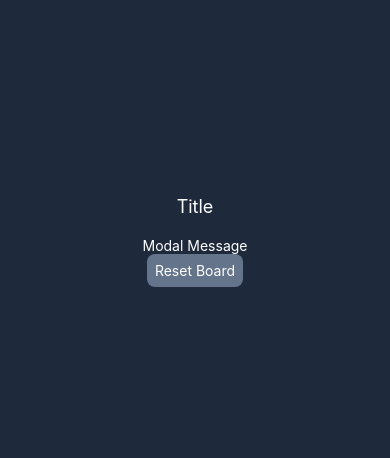
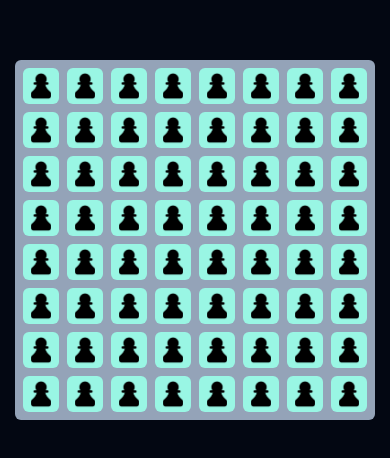
Before and after one commit to AgeReapor/act-2, a React Native app: screen / in a window 390 px wide. Shown: the part 182-640 px from the top of the page. Built offline with nearby package versions, Linux system fonts and the light colour scheme.

Commit message:
Variable chess grid

```diff
--- a/App.tsx
+++ b/App.tsx
@@ -9,13 +9,45 @@ import '@expo/metro-runtime';
 import React, { useState } from 'react';
 import { Vector2 } from 'types/Vector2';
 import { CustomModal } from 'components/CustomModal';
+import { Canvas } from 'components/Canvas';
+import { View } from 'react-native';
+import { BoardItem, BoardItemProps } from 'components/BoardItem';
+import { calcGridAttrs } from 'utils/GridUtils';
+import { BoardItemType } from 'types/BoardItemType';
 
-export const SelectContext = createContext<{
+// Constant Declarations
+const CANVAS_SIZE = 360;
+const TILES_IN_A_SIDE = 8;
+
+const INIT_BOARD: BoardItemProps[] = [];
+
+for (let i = 0; i < TILES_IN_A_SIDE; i++) {
+    for (let j = 0; j < TILES_IN_A_SIDE; j++) {
+        INIT_BOARD.push({
+            key: i * TILES_IN_A_SIDE + j + '',
+            position: { x: i, y: j },
+            type: BoardItemType.PEG,
+        });
+    }
+}
+
+export const Context = createContext<{
     getSelected: () => Vector2;
     setSelected: (s: Vector2) => void;
+    readonly canvasSize: number;
+    readonly tilesInASide: number;
+    readonly gap: number;
+    readonly tileSize: number;
 }>({
+    // Selected Board Item Variable
     getSelected: () => ({ x: -1, y: -1 }),
     setSelected: () => {},
+
+    // Grid Attributes
+    canvasSize: CANVAS_SIZE,
+    tilesInASide: TILES_IN_A_SIDE,
+    gap: calcGridAttrs(CANVAS_SIZE, TILES_IN_A_SIDE).gap,
+    tileSize: calcGridAttrs(CANVAS_SIZE, TILES_IN_A_SIDE).tileSize,
 });
 
 export default function App() {
@@ -28,7 +60,9 @@ export default function App() {
         _setSelected(s);
     };
 
-    const [modalState, setModalState] = useState<boolean>(true);
+    const [boardState, setBoardState] = useState<BoardItemProps[]>(INIT_BOARD);
+
+    const [modalState, setModalState] = useState<boolean>(false);
 
     const modalButtons = [
         {
@@ -40,10 +74,21 @@ export default function App() {
     ];
 
     return (
-        <SelectContext.Provider value={{ getSelected, setSelected }}>
-            <CustomModal isActive={modalState} buttons={modalButtons} />
-            <ScreenContent title="Home" path="App.tsx"></ScreenContent>
-            <StatusBar style="auto" />
-        </SelectContext.Provider>
+        <Context.Provider
+            value={{
+                getSelected,
+                setSelected,
+                canvasSize: CANVAS_SIZE,
+                tilesInASide: TILES_IN_A_SIDE,
+                gap: calcGridAttrs(CANVAS_SIZE, TILES_IN_A_SIDE).gap,
+                tileSize: calcGridAttrs(CANVAS_SIZE, TILES_IN_A_SIDE).tileSize,
+            }}>
+            <View className="size-full items-center justify-center bg-gray-950">
+                <CustomModal isActive={modalState} buttons={modalButtons} />
+                {/* <ScreenContent title="Home" path="App.tsx"></ScreenContent> */}
+                <Canvas boardState={boardState}></Canvas>
+                <StatusBar style="auto" />
+            </View>
+        </Context.Provider>
     );
 }
--- a/components/BoardItem.tsx
+++ b/components/BoardItem.tsx
@@ -3,41 +3,46 @@ import { Image, Pressable, Text } from 'react-native';
 import { BoardItemType } from 'types/BoardItemType';
 import { Move } from 'types/Move';
 import { Vector2 } from 'types/Vector2';
-import { SelectContext } from 'App';
+import { Context } from 'App';
 
-type BoardItemProps = {
+export type BoardItemProps = {
     // key of the component
     key: string;
     // PEG or HOLE
-    type: BoardItemType;
+    type?: BoardItemType;
     // Position on board: {x,y}
-    position: Vector2;
+    position?: Vector2;
     // [Default Color, Selected Color]
-    colors: string[];
+    colors?: string[];
     // Available Moves
-    playableMoves: Move[];
+    playableMoves?: Move[];
     // Called when a move is selected
-    moveHandler: (move: Move) => void;
+    moveHandler?: (move: Move) => void;
 };
 
 const pawnImage = require('../assets/pawn.png');
-const holeImage = require('../assets/hole.png');
 
 export const BoardItem = ({
     key,
-    type,
-    position,
-    colors,
-    playableMoves,
-    moveHandler,
+    type = BoardItemType.PEG,
+    position = { x: 0, y: 0 },
+    colors = [`bg-teal-200`, `bg-teal-400`],
+    playableMoves = [],
+    moveHandler = () => {
+        console.log('no move handler');
+    },
 }: BoardItemProps) => {
-    const { getSelected, setSelected } = useContext(SelectContext);
+    const { getSelected, setSelected, tileSize, gap } = useContext(Context);
 
     // derived attributes
     const selected = getSelected();
     const isSelected = selected.x == position.x && selected.y == position.y;
     // const canMove = playableMoves.length > 0;
     const canMove = playableMoves.length >= 0;
+    const realCoords: Vector2 = {
+        x: gap + position.x * (tileSize + gap),
+        y: gap + position.y * (tileSize + gap),
+    };
 
     // handlers
     const selectedHandler = () => {
@@ -51,12 +56,13 @@ export const BoardItem = ({
     const disabledHandler = () => {};
 
     // styles
-    const tile = `relative size-10 items-center justify-center transition-colors rounded-md`;
+    const tileStyles = `absolute items-center justify-center transition-all left-${position.x} top-${position.y} rounded-md`;
 
     if (type === BoardItemType.PEG)
         return (
             <Pressable
-                className={`${tile} ${colors} ${isSelected ? colors[1] : colors[0]}`}
+                className={`${tileStyles} ${colors} ${isSelected ? colors[1] : colors[0]}`}
+                style={{ left: realCoords.x, top: realCoords.y, width: tileSize, height: tileSize }}
                 onPress={canMove ? selectedHandler : disabledHandler}
                 onBlur={blurHandler}>
                 <Image
@@ -66,5 +72,5 @@ export const BoardItem = ({
             </Pressable>
         );
 
-    return <Pressable className={`${tile}  ${colors[0]} `}></Pressable>;
+    return <Pressable className={`${tileStyles}  ${colors[0]} `}></Pressable>;
 };
--- /dev/null
+++ b/components/Canvas.tsx
@@ -0,0 +1,30 @@
+import React, { useContext } from 'react';
+import { BoardItem, BoardItemProps } from './BoardItem';
+import { View } from 'react-native';
+import { Move } from 'types/Move';
+import { Context } from 'App';
+
+type CanvasProps = {
+    boardState?: BoardItemProps[];
+    canvasSize?: number;
+};
+
+export const Canvas = ({ boardState = [] }: CanvasProps) => {
+    const { canvasSize } = useContext(Context);
+    return (
+        <View
+            className={`relative rounded-md bg-slate-400`}
+            style={{ width: canvasSize, height: canvasSize }}>
+            {boardState.map((item, index) => (
+                <BoardItem
+                    key={item.key}
+                    type={item.type}
+                    position={item.position}
+                    colors={item.colors}
+                    playableMoves={item.playableMoves}
+                    moveHandler={item.moveHandler}
+                />
+            ))}
+        </View>
+    );
+};
--- a/components/CustomModal.tsx
+++ b/components/CustomModal.tsx
@@ -21,7 +21,7 @@ export const CustomModal = ({
         {
             text: 'Button',
             textColor: 'text-white',
-            color: 'color-slate-400',
+            color: 'color-slate-200',
             onPress: () => console.log('Pressed Modal Button'),
         },
     ],
@@ -35,10 +35,10 @@ export const CustomModal = ({
             onRequestClose={() => {
                 console.log('Modal has been closed.');
             }}>
-            <View className="flex-1">
-                <View className="size-full items-center justify-center bg-slate-800 p-4 text-white">
-                    <Text className="text-lg text-white">{title}</Text>
-                    <Text className="mt-4 text-white">{message}</Text>
+            <View className="size-full flex-1 items-center justify-center bg-slate-900">
+                <View className="w-8/12 items-center justify-center gap-4 rounded-md bg-slate-800 p-4 py-10 text-white">
+                    <Text className="text-lg leading-tight text-white">{title}</Text>
+                    <Text className="mt-4 pb-4 text-white">{message}</Text>
                     <View className="">
                         {buttons.map((button, index) => (
                             <ModalButton
--- /dev/null
+++ b/utils/GridUtils.ts
@@ -0,0 +1,31 @@
+import { Vector2 } from 'types/Vector2';
+
+export type GridAttributes = {
+    gap: number;
+    tileSize: number;
+};
+
+export function calcGridAttrs(canvasSize: number, tilesInASide: number): GridAttributes {
+    // total gap must at least equal a tile in size
+    const totalGap = Math.ceil(tilesInASide / 4);
+    const tileSize = Math.ceil(canvasSize / (tilesInASide + totalGap));
+    const gap = Math.ceil((totalGap * tileSize) / (tilesInASide + 1));
+
+    console.log('Canvas Size: ' + canvasSize);
+    console.log('Tiles In A Side: ' + tilesInASide);
+    console.log('Total Gap: ' + totalGap);
+    console.log('Tile Size: ' + tileSize);
+    console.log('Gap: ' + gap);
+
+    return {
+        gap,
+        tileSize,
+    };
+}
+
+export function calcGridPosition(position: Vector2, tileSize: number, gap: number): Vector2 {
+    return {
+        x: position.x * tileSize + position.x * gap,
+        y: position.y * tileSize + position.y * gap,
+    };
+}
```
Also changed, not shown: assets/hole.png (deleted).
